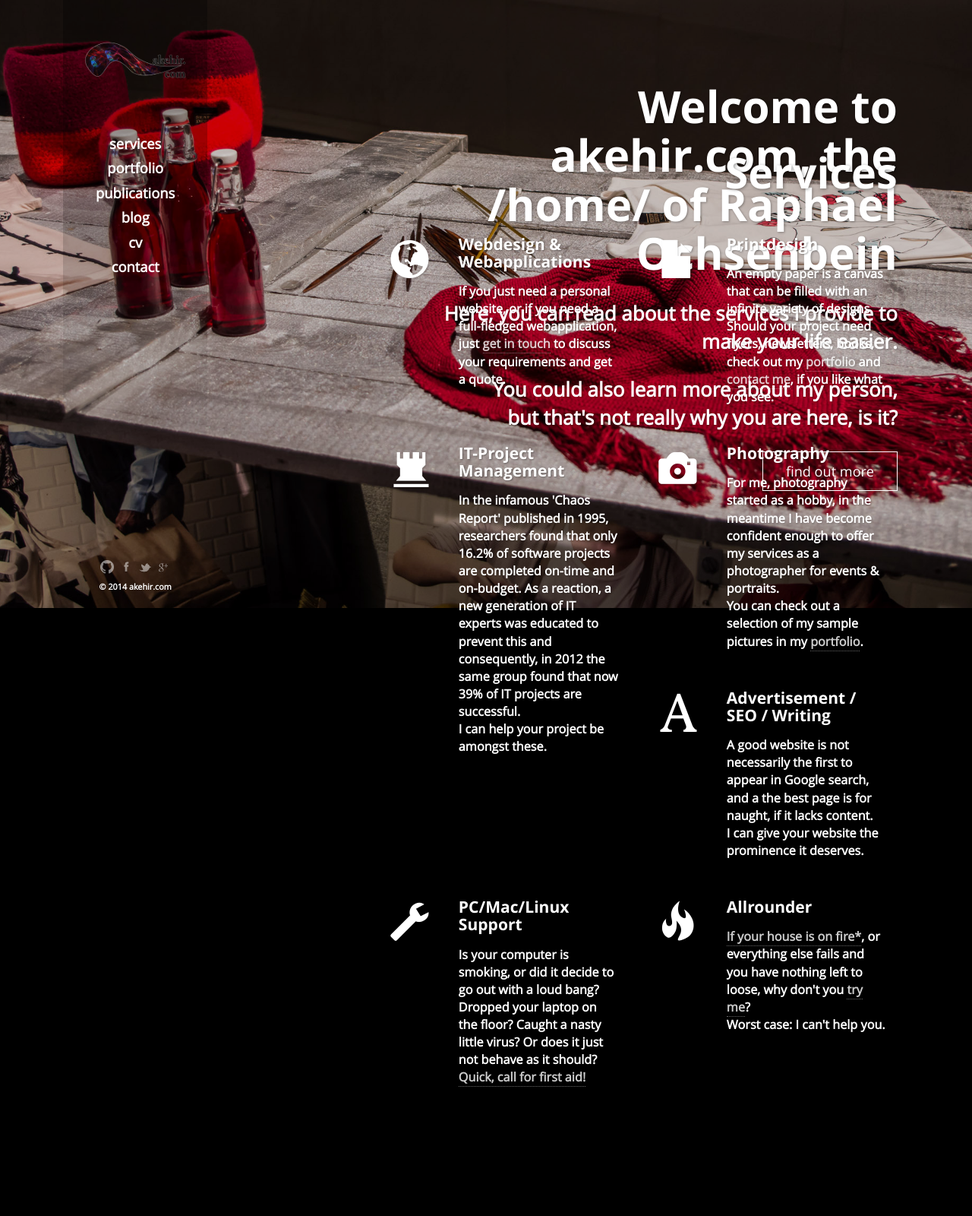
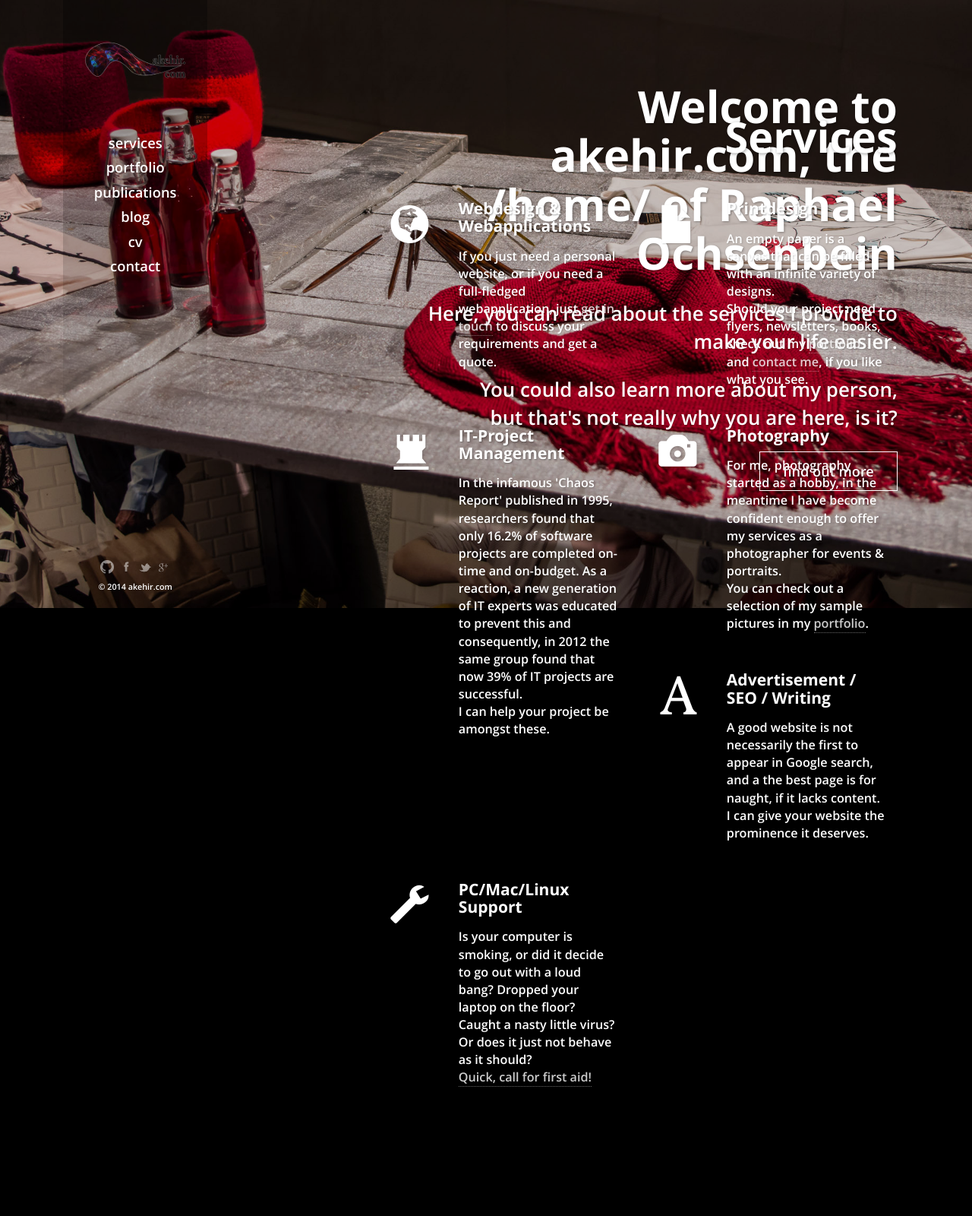
Before and after one commit to akehir/ac-domain, a plain HTML site: page index.html in a window 1280 px wide. Shown: the top 1600 px of the page at 76% size. Drawn offline with nearby package versions, Linux system fonts and the light colour scheme; a script that the page names is missing.

Commit message:
layout and font optimizations for readability and content betterment.

```diff
--- a/assets/css/styles.css
+++ b/assets/css/styles.css
@@ -10,7 +10,7 @@ html {
 }
 
 body {
-    font-family: 'open_sansregular', sans-serif;
+    font-family: 'open_sanssemibold', sans-serif;
     color: #fff;
     background: #000;
     width:100%;
@@ -41,7 +41,7 @@ a:hover {
 p a {
     padding-bottom:1px;
     border-bottom:1px dotted rgba(255,255,255,0.4);
-    font-family: 'open_sansregular', sans-serif;
+    font-family: 'open_sanssemibold', sans-serif;
 }
 p a:hover {
     border-color:#fff;
@@ -92,7 +92,7 @@ p {
     -webkit-transition: all 0.4s;
     transition: all 0.4s;
     border-radius: 0;
-    font-family: 'open_sansregular', sans-serif;
+    font-family: 'open_sanssemibold', sans-serif;
 }
 
 .btn-outline-inverse {
@@ -267,7 +267,7 @@ p {
     list-style: none;
     margin:0;
     padding:0;
-    font-family: 'open_sansregular', sans-serif;
+    font-family: 'open_sanssemibold', sans-serif;
     font-size:0.86em;
     line-height:1.05;
     text-transform: lowercase;
@@ -441,7 +441,7 @@ p {
     margin:20px 5%;
     overflow: visible;
     min-height:1px;
-    font-family: 'open_sansregular', sans-serif;
+    font-family: 'open_sanssemibold', sans-serif;
 }
 
     @media (min-width: 768px) {
@@ -838,7 +838,7 @@ h6 {
     right:12%;
     text-align: right;
     position: absolute;
-    font-family: 'open_sansregular', sans-serif;
+    font-family: 'open_sanssemibold', sans-serif;
     font-weight: bold;
     -webkit-transition: all 0.4s;
     transition: all 0.4s;
@@ -1091,7 +1091,7 @@ h6 {
 
 #main-content .contact-details {
     font-size: 0.9em;
-    font-family: 'open_sansregular', sans-serif;
+    font-family: 'open_sans', sans-serif;
 }
 
     @media (min-width: 768px) {
--- a/index.html
+++ b/index.html
@@ -156,16 +156,16 @@
                   </div><!-- end: .grid-item -->
 
 				  <!-- grid item -->
-                  <div class="grid-item col-md-6">
+                  <!--<div class="grid-item col-md-6">
                     <div class="item-content clearfix">
                       <span class="icon glyphicon glyphicon-fire"></span>
                       <div class="text-content">
                         <h5>Allrounder</h5>
                         <p><a href="" onclick="populate_and_open_modal(event, 'modal-content-fire');">If your house is on fire*</a>, or everything else fails and you have nothing left to loose, why don't you <a href="#contact">try me</a>?<br/>Worst case: I can't help you.</p>
 
-                      </div>
-                    </div><!-- end: .item-content -->
-                  </div><!-- end: .grid-item -->
+                      </div> -->
+                    <!-- </div><!-- end: .item-content -->
+                  <!-- </div> --><!-- end: .grid-item -->
 
 				  <div class="content-to-populate-in-modal" id="modal-content-fire">
                       <p>I should not have to mention it, but that is figuratively speaking. If your house is <i>literally</i> on fire, stop browsing the web and call the firemen. <br/>NOW!</p>
@@ -213,7 +213,7 @@
                       </div>
                       <div class="caption">
                         <h5>Print</h5>
-                        <p>Nullam ac rhoncus. Aliquam adipiscing eros non elit imperdiet congue. Integer ultricies.</p>
+                        <p>Here you can see the print products I can deliver.</p>
                       </div><!-- .caption -->
                     </a><!-- .thumbnail -->
 
```
